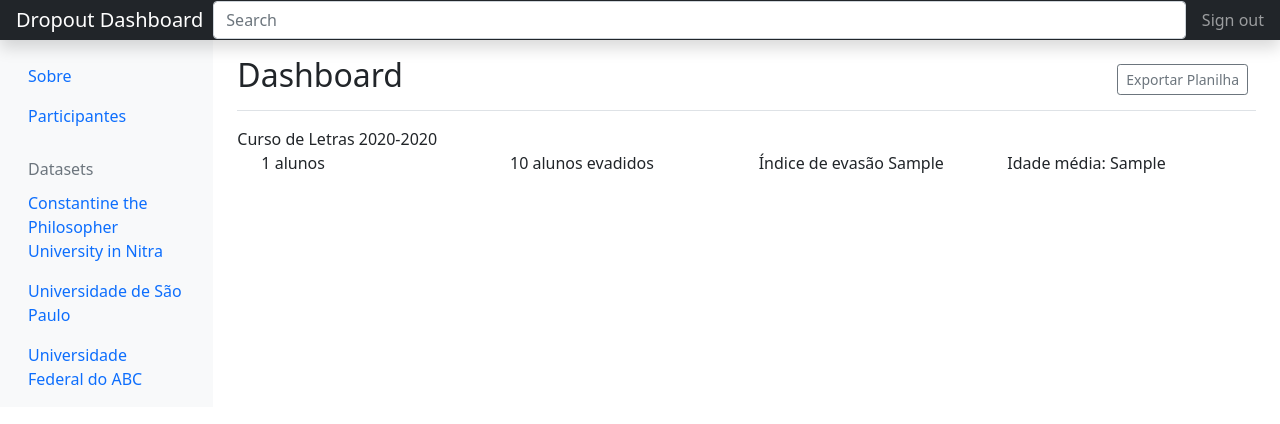
After one commit to learning-analytics-research-group/dropoutdashboard, a Django app: template dropoutdashboard/templates/dropoutdashboard/usp.html in a window 1280 px wide. The commit adds this page. Shown: the top 424 px of the page. Run offline with Django 4.2, Linux system fonts and the light colour scheme; the template is opened without the code that fills it: most values are stand-ins (such as "Sample title", 1, 10 or a date in 2020); parts of the project's set-up code (start-up, migrations or seed data) failed here and were passed over.

Commit message:
implementei dados gerais da base da USP

```diff
--- a/dropoutdashboard/templates/dropoutdashboard/base.html
+++ b/dropoutdashboard/templates/dropoutdashboard/base.html
@@ -83,7 +83,7 @@
             </a>
           </li>
           <li class="nav-item">
-            <a class="nav-link" href="#">
+            <a class="nav-link" href="/analyses/usp">
               <span data-feather="file-text"></span>
               Universidade de São Paulo
             </a>
--- /dev/null
+++ b/dropoutdashboard/templates/dropoutdashboard/usp.html
@@ -0,0 +1,24 @@
+{% extends 'dropoutdashboard/base.html' %}
+
+{%block content %}
+
+Curso de Letras {{min_year}}-{{max_year}}
+
+<div class="container">
+  <div class="row">
+    <div class="col-sm">
+      {{num_alunos}} alunos
+    </div>
+    <div class="col-sm">
+      {{evadidos}} alunos evadidos
+    </div>
+    <div class="col-sm">
+      Índice de evasão {{indice_evasao}}
+    </div>
+    <div class="col-sm">
+      Idade média: {{idade_media}}
+    </div>
+  </div>
+</div>
+
+{% endblock %}
--- a/dropoutdashboard/urls.py
+++ b/dropoutdashboard/urls.py
@@ -28,6 +28,8 @@ urlpatterns = [
 
     path('analyses/nitra', views.nitra, name='nitra'),
 
+    path('analyses/usp', views.usp, name='usp'),
+
 
     #path('admin/', admin.site.urls),
 ]
```
Also changed, not shown: dropoutdashboard/utils/uspML.py (added, +50 -0 lines), dropoutdashboard/views.py (+20 -6 lines), 1 other file.
